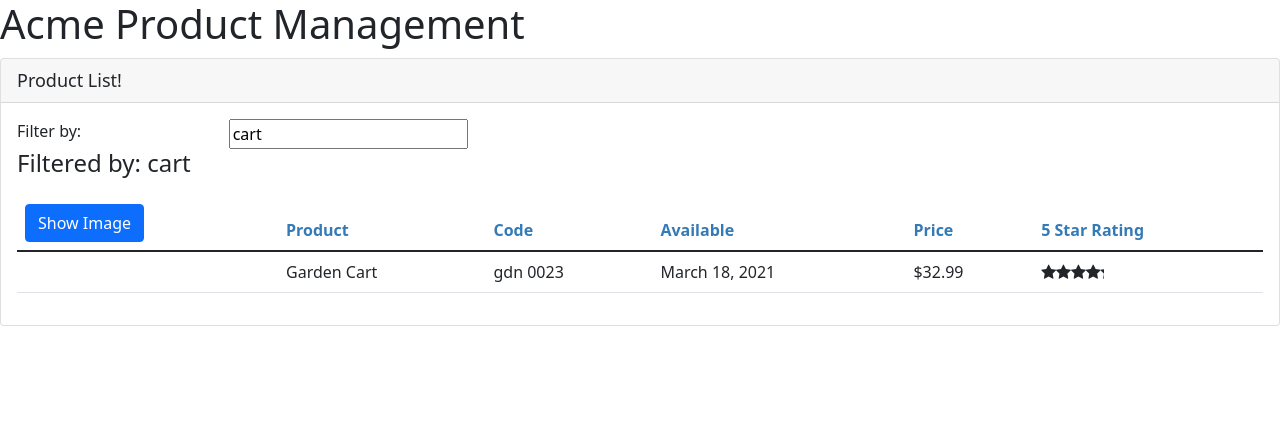
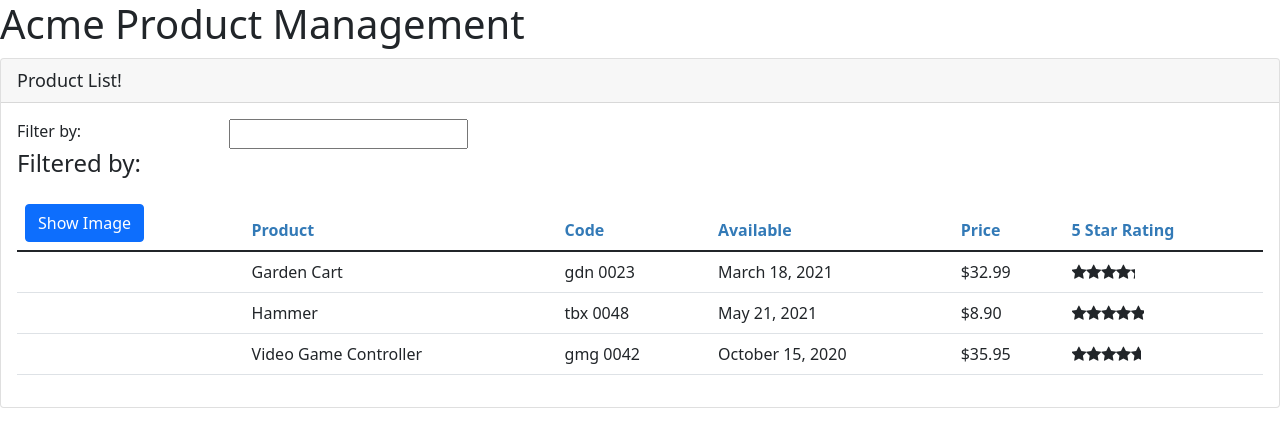
Before and after one commit to rsh456/APM, an Angular app: page / in a window 1280 px wide. Shown: the top 446 px of the page. Built offline with nearby package versions, Linux system fonts and the light colour scheme.

Commit message:
roduct service injection

```diff
--- a/src/app/products/product-list.component.ts
+++ b/src/app/products/product-list.component.ts
@@ -1,5 +1,6 @@
 import { Component, OnInit } from "@angular/core";
 import { IProduct } from "./product";
+import { ProductService } from "./product.service";
 
 @Component({
     selector:'pm-products',
@@ -45,6 +46,10 @@
       }
     ];
 
+    constructor(private productService: ProductService){
+
+    }
+
    performFilter(filterBy: string): IProduct[]{
       filterBy = filterBy.toLocaleLowerCase();
       return this.products.filter((product: IProduct)=>
@@ -55,7 +60,8 @@
     this.showImage=!this.showImage;
   }
   ngOnInit(): void{
-    this.listFilter = 'cart';
+    this.products = this.productService.getProducts();
+    this.filteredProducts = this.products;
   }
 
   onRatingClicked(message:string):void{
--- /dev/null
+++ b/src/app/products/product.service.ts
@@ -0,0 +1,44 @@
+import{ Injectable } from "@angular/core";
+import { IProduct } from "./product";
+
+@Injectable({
+    providedIn: 'root'
+})
+export class ProductService {
+
+    getProducts(): IProduct[] {
+      return [
+        {
+          "productId": 2,
+          "productName": "Garden Cart",
+          "productCode": "GDN-0023",
+          "releaseDate": "March 18, 2021",
+          "description": "15 gallon capacity rolling garden cart",
+          "price": 32.99,
+          "starRating": 4.2,
+          "imageUrl": "assets/images/garden_cart.png"
+        },
+        {
+          "productId": 5,
+          "productName": "Hammer",
+          "productCode": "TBX-0048",
+          "releaseDate": "May 21, 2021",
+          "description": "Curved claw steel hammer",
+          "price": 8.9,
+          "starRating": 4.8,
+          "imageUrl": "assets/images/hammer.png"
+        },
+        {
+          "productId": 10,
+          "productName": "Video Game Controller",
+          "productCode": "GMG-0042",
+          "releaseDate": "October 15, 2020",
+          "description": "Standard two-button video game controller",
+          "price": 35.95,
+          "starRating": 4.6,
+          "imageUrl": "assets/images/xbox-controller.png"
+        }
+      ];
+
+    }
+  }
```
